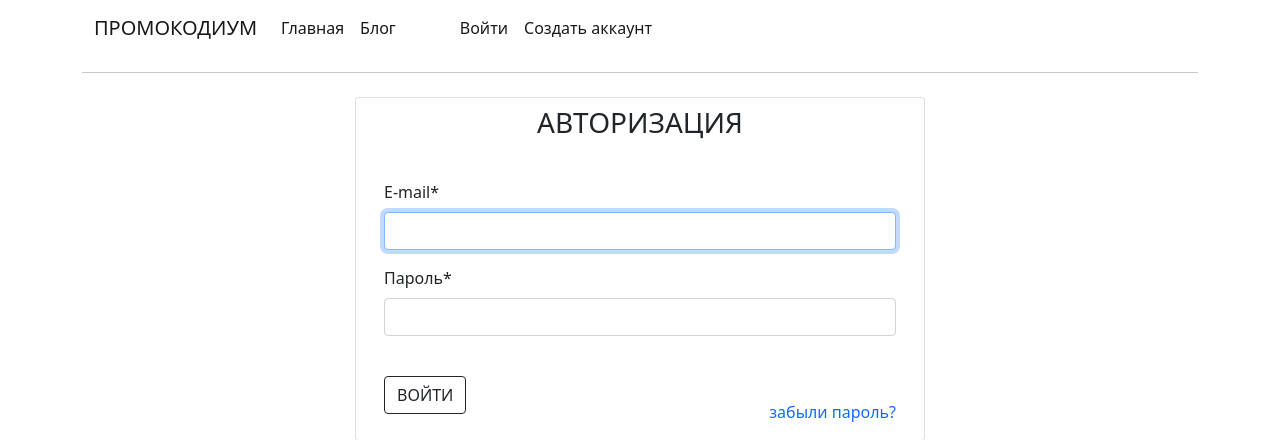
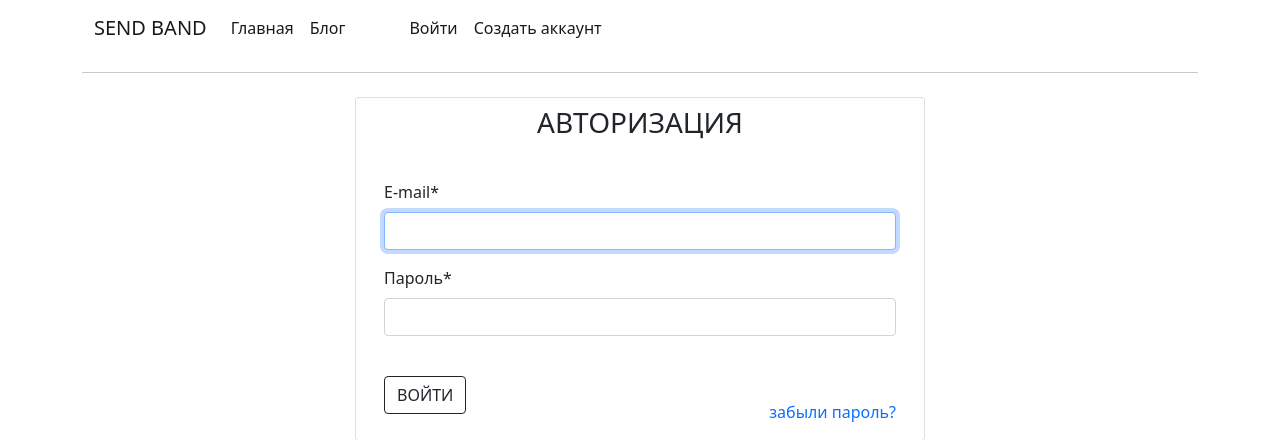
Before and after one commit to Kaverz1n/mailing-service, a Django app: page /users/login/?next=/blog/articles/1/ in a window 1280 px wide. Shown: the top 440 px of the page. Run offline with Django 4.2, Linux system fonts and the light colour scheme; some libraries are stand-ins or nearby versions.

Commit message:
changed the title of web-site

```diff
--- a/mailings/templates/mailings/includes/inc_main_menu.html
+++ b/mailings/templates/mailings/includes/inc_main_menu.html
@@ -3,7 +3,7 @@
 <div class="container">
     <nav class="navbar navbar-expand-lg navbar-light">
         <div class="container-fluid">
-            <a class="navbar-brand" href="{% url 'mailings:index' %}">ПРОМОКОДИУМ</a>
+            <a class="navbar-brand" href="{% url 'mailings:index' %}">SEND BAND</a>
             <div class="collapse navbar-collapse" id="navbarSupportedContent">
                 <ul class="navbar-nav me-auto mb-2 mb-lg-0">
                     <li class="nav-item">
```
